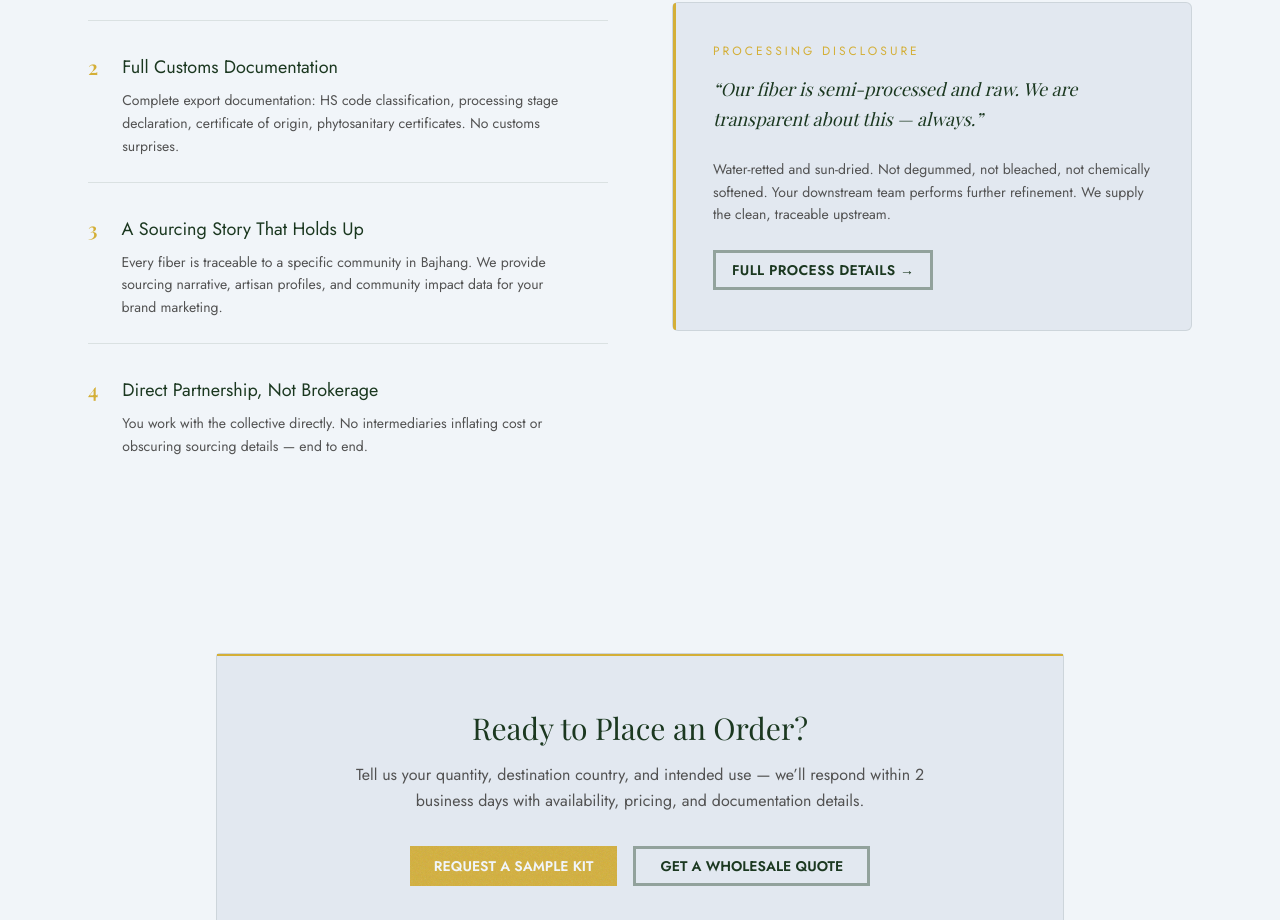
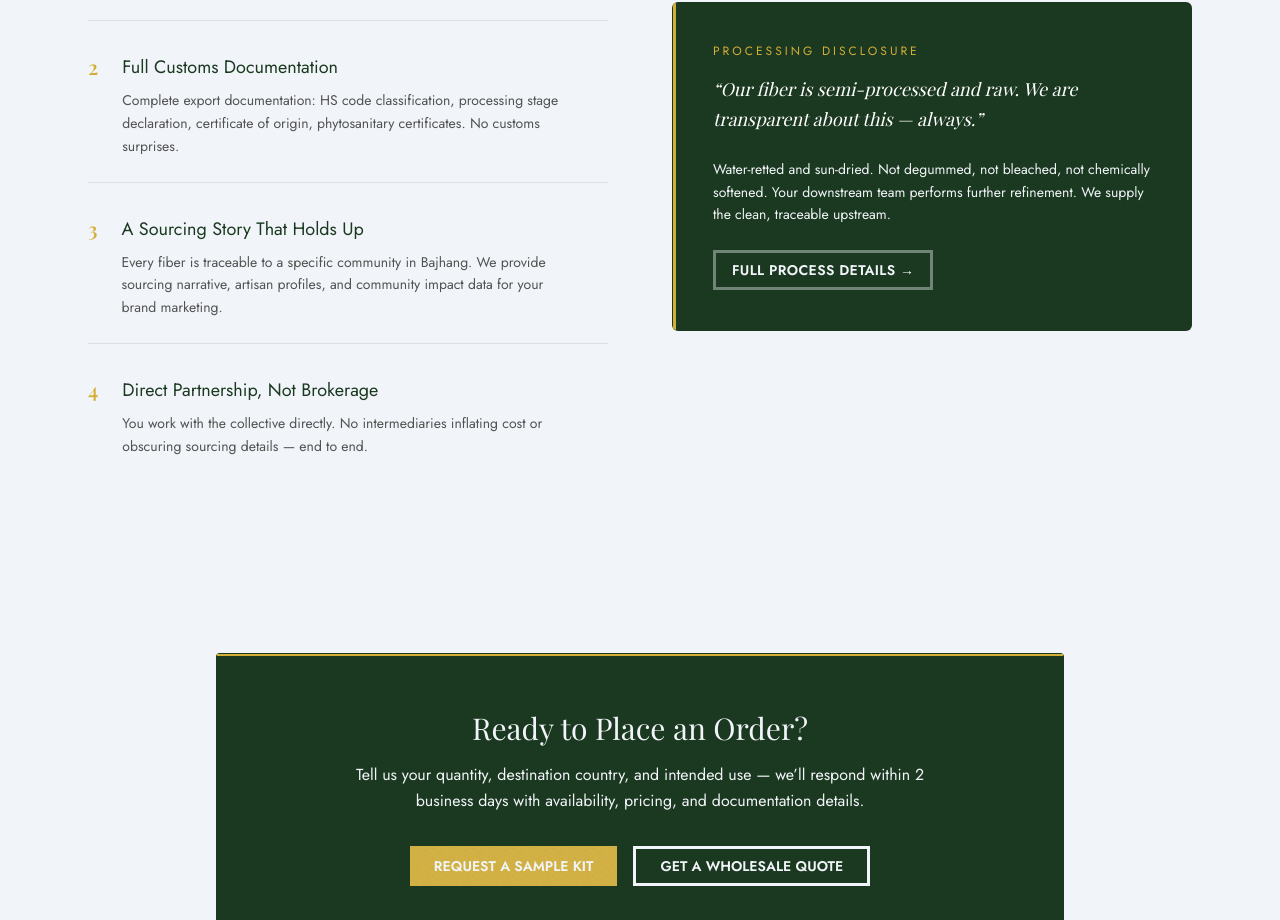
Before and after one commit to nierforprogramming/hemps, a Next.js app: page /products in a window 1280 px wide. Shown: the part 1880-2800 px from the top of the page. Built offline with nearby package versions, Linux system fonts and the light colour scheme; a web font is replaced by a local one.

Commit message:
some color changes and image swap

```diff
--- a/src/app/contact/page.jsx
+++ b/src/app/contact/page.jsx
@@ -78,7 +78,7 @@ export default function Contact() {
           <div
             data-aos="fade-up"
             data-aos-delay="300"
-            className="bg-secondary-dk border border-secondary-dd p-5 rounded-md mb-16"
+            className="bg-accent/10 border border-secondary-dd p-5 rounded-md mb-16"
           >
             <p className="text-sm text-muted leading-relaxed">
               <span className="font-semibold text-primary">Response time:</span>{" "}
@@ -92,7 +92,7 @@ export default function Contact() {
 
           <form
             onSubmit={handleSubmit}
-            className="bg-secondary-dk border border-secondary-dd rounded-md p-6 lg:p-10 mb-20"
+            className="bg-accent/10 border border-secondary-dd rounded-md p-6 lg:p-10 mb-20"
           >
             <p className="text-xs tracking-[0.25em] uppercase text-accent mb-2">
               Send an Inquiry
--- a/src/app/products/page.jsx
+++ b/src/app/products/page.jsx
@@ -102,7 +102,7 @@ const Products = () => {
             data-aos-delay="400"
             className="flex items-center"
           >
-            <div className="bg-secondary-dk border border-primary/10 rounded-md p-8 lg:p-10 relative w-full">
+            <div className="bg-primary border border-primary/10 rounded-md p-8 lg:p-10 relative w-full">
               {/* Accent border */}
               <div className="absolute left-0 top-0 bottom-0 w-[3px] bg-accent rounded-l-md" />
 
@@ -112,13 +112,13 @@ const Products = () => {
               </div>
 
               {/* Quote */}
-              <blockquote className="font-serif italic text-primary text-lg leading-relaxed mb-6">
+              <blockquote className="font-serif italic text-white text-lg leading-relaxed mb-6">
                 &ldquo;Our fiber is semi-processed and raw. We are transparent
                 about this — always.&rdquo;
               </blockquote>
 
               {/* Description */}
-              <p className="text-muted text-sm leading-relaxed mb-6">
+              <p className="text-secondary text-sm leading-relaxed mb-6">
                 Water-retted and sun-dried. Not degummed, not bleached, not
                 chemically softened. Your downstream team performs further
                 refinement. We supply the clean, traceable upstream.
@@ -127,7 +127,7 @@ const Products = () => {
               {/* Button */}
               <Link
                 href="/process"
-                className="btn btn-outline tracking-wide uppercase border-primary/40 text-primary hover:bg-primary hover:text-secondary"
+                className="btn btn-outline tracking-wide uppercase border-secondary/40 text-secondary hover:bg-accent hover:text-secondary"
               >
                 Full Process Details →
               </Link>
@@ -141,17 +141,17 @@ const Products = () => {
           data-aos-delay="400"
           className="max-w-4xl mx-auto px-6"
         >
-          <div className="relative border border-primary/10 bg-secondary-dk rounded-sm text-center px-6 py-12 lg:py-14">
+          <div className="relative border border-primary/10 bg-primary rounded-sm text-center px-6 py-12 lg:py-14">
             {/* Top accent line */}
             <div className="absolute top-0 left-0 w-full h-[2px] bg-accent" />
 
             {/* Heading */}
-            <h2 className="font-serif text-2xl md:text-3xl text-primary mb-4">
+            <h2 className="font-serif text-2xl md:text-3xl text-secondary mb-4">
               Ready to Place an Order?
             </h2>
 
             {/* Description */}
-            <p className="text-muted max-w-xl mx-auto leading-relaxed mb-8">
+            <p className="text-secondary max-w-xl mx-auto leading-relaxed mb-8">
               Tell us your quantity, destination country, and intended use —
               we’ll respond within 2 business days with availability, pricing,
               and documentation details.
@@ -168,7 +168,7 @@ const Products = () => {
 
               <Link
                 href="/contact"
-                className="btn hover:-translate-y-0.5 transition-transform duration-100  btn-outline border-primary/40 text-primary hover:bg-primary hover:text-secondary px-6"
+                className="btn hover:-translate-y-0.5 transition-transform duration-100  btn-outline border-secondary /40 text-secondary px-6"
               >
                 Get a Wholesale Quote
               </Link>
--- a/src/constants/index.js
+++ b/src/constants/index.js
@@ -125,7 +125,7 @@ export const processSteps = [
     tag: "Export Packaging",
     title: "Ready for International Shipment.",
     desc: "Graded fiber is compressed, baled, and sealed for export. We prepare full customs documentation: HS code classification, processing stage declaration, certificate of origin, and phytosanitary certificates where required. Every shipment leaves Bajhang fully documented.",
-    img: "/images/export.jpg",
+    img: "/images/grading.jpg",
   },
 ];
 
@@ -143,14 +143,14 @@ export const products = [
       { label: "Stage", value: "Semi-processed raw" },
       { label: "Stock", value: "Seasonal — inquire" },
     ],
-    image: "/images/drying.jpeg",
+    image: "/images/fiber.jpeg",
   },
   {
     tag: "Secondary Offering",
     title: "Lokta Fiber",
     subtitle: "Daphne cannabina",
     headerBg: "bg-primary-md",
-    image: "/images/fiber.jpeg",
+    image: "/images/drying.jpeg",
 
     desc: "Raw lokta bark fiber, hand-processed using traditional methods. Long foundational to Nepal's handmade paper industry; sought by natural fiber innovators for specialist applications.",
     useCases:
```
